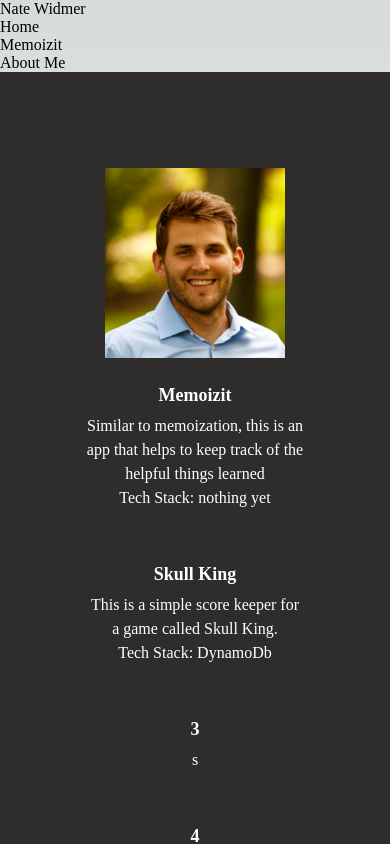
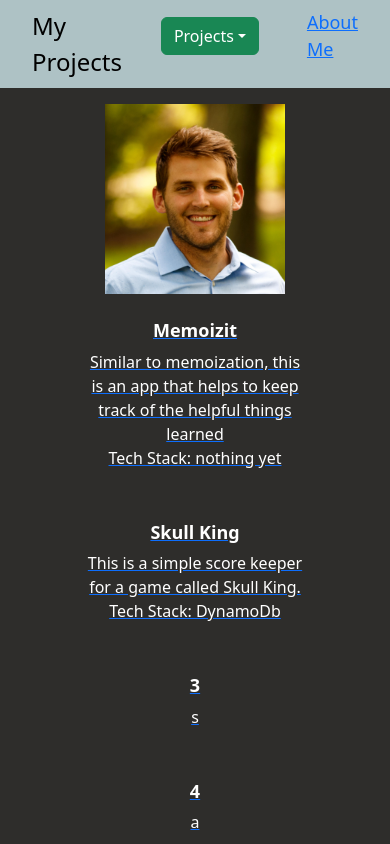
Before and after one commit to widnat/NateWidmer, a Next.js app: page / in a window 390 px wide. Shown: the top 844 px of the page. Built offline with nearby package versions, Linux system fonts and the light colour scheme.

Commit message:
Cleaned up styles Changed Nav Bar to have dropdown button

```diff
--- /dev/null
+++ b/components/MenuDropdown.tsx
@@ -0,0 +1,17 @@
+import Dropdown from 'react-bootstrap/Dropdown';
+
+export default function MenuDropdown() {
+  return (
+    <Dropdown>
+      <Dropdown.Toggle variant="success" id="dropdown-basic">
+        Projects
+      </Dropdown.Toggle>
+
+      <Dropdown.Menu>
+        <Dropdown.Item href="#/action-1">Memoizit</Dropdown.Item>
+        <Dropdown.Item href="#/action-2">Skull King</Dropdown.Item>
+        <Dropdown.Item href="#/action-3">Something else</Dropdown.Item>
+      </Dropdown.Menu>
+    </Dropdown>
+  );
+}
--- a/components/NavBar.tsx
+++ b/components/NavBar.tsx
@@ -1,21 +1,17 @@
 import React from "react";
 import Link from "next/link";
+import MenuDropdown from "./MenuDropdown";
 
 export default function NavBar() {
 
     return (
-        <nav className="flex light-bg justify-space">
-            <div className="logo white">
-              Nate Widmer
+        <nav className="flex">
+            <div className="title">
+            My Projects
             </div>
 
-            <ul className="flex white">
-                <li className="green">
-                    <Link href="/">Home</Link>
-                </li>
-                <li>
-                    <Link href="/#about">Memoizit</Link>
-                </li>
+            <ul className="flex">
+                <MenuDropdown/>
                 <li>
                     <Link href="/#about">About Me</Link>
                 </li>
--- a/package.json
+++ b/package.json
@@ -13,10 +13,12 @@
     "@types/node": "18.13.0",
     "@types/react": "18.0.28",
     "@types/react-dom": "18.0.10",
+    "bootstrap": "^5.2.3",
     "eslint": "8.34.0",
     "eslint-config-next": "13.1.6",
     "next": "13.1.6",
     "react": "18.2.0",
+    "react-bootstrap": "^2.7.1",
     "react-dom": "18.2.0",
     "typescript": "4.9.5"
   }
--- a/pages/index.tsx
+++ b/pages/index.tsx
@@ -1,23 +1,24 @@
 import Head from 'next/head'
 import Image from 'next/image'
 import styles from '@/styles/Home.module.css'
-import Header from 'components/NavBar'
+import NavBar from 'components/NavBar'
 import ProjectDetails from 'components/ProjectDetails'
+import 'bootstrap/dist/css/bootstrap.min.css';
 
 export default function Home() {
 
   return (
     <>
       <Head>
-        <title>Nate Widmer</title>
+        <title>Home</title>
         <meta name="description"
               content="Generated by create next app" />
         <meta name="viewport"
               content="width=device-width, initial-scale=1" />
       </Head>
-      <Header/>
+      <NavBar/>
       <main className={styles.main}>
-        <Image className={styles.logo}
+        <Image
                src="/images/HeadShot.png"
                alt="head shot"
                width={180}
--- a/styles/Home.module.css
+++ b/styles/Home.module.css
@@ -1,43 +1,10 @@
 .main {
   display: flex;
   flex-direction: column;
-  justify-content: space-between;
   align-items: center;
   background-color: #2e2d2b;
-  padding: 6rem;
+  padding: 1rem;
   min-height: 100vh;
-}
-
-.description {
-  display: inherit;
-  justify-content: inherit;
-  align-items: inherit;
-  font-size: 0.85rem;
-  max-width: var(--max-width);
-  width: 100%;
-  z-index: 2;
-  font-family: var(--font-mono);
-}
-
-.description a {
-  display: flex;
-  justify-content: center;
-  align-items: center;
-  gap: 0.5rem;
-}
-
-.description p {
-  position: relative;
-  margin: 0;
-  padding: 1rem;
-  background-color: rgba(var(--callout-rgb), 0.5);
-  border: 1px solid rgba(var(--callout-border-rgb), 0.3);
-  border-radius: var(--border-radius);
-}
-
-.code {
-  font-weight: 700;
-  font-family: var(--font-mono);
 }
 
 .grid {
@@ -75,85 +42,6 @@
   color: hsl(0, 0%, 100%);
 }
 
-.center {
-  display: flex;
-  justify-content: center;
-  align-items: center;
-  position: relative;
-  padding: 4rem 0;
-}
-
-.center::before {
-  background: var(--secondary-glow);
-  border-radius: 50%;
-  width: 480px;
-  height: 360px;
-  margin-left: -400px;
-}
-
-.center::after {
-  background: var(--primary-glow);
-  width: 240px;
-  height: 180px;
-  z-index: -1;
-}
-
-.center::before,
-.center::after {
-  content: '';
-  left: 50%;
-  position: absolute;
-  filter: blur(45px);
-  transform: translateZ(0);
-}
-
-.logo,
-.thirteen {
-  position: relative;
-}
-
-.thirteen {
-  display: flex;
-  justify-content: center;
-  align-items: center;
-  width: 75px;
-  height: 75px;
-  padding: 25px 10px;
-  margin-left: 16px;
-  transform: translateZ(0);
-  border-radius: var(--border-radius);
-  overflow: hidden;
-  box-shadow: 0px 2px 8px -1px #0000001a;
-}
-
-.thirteen::before,
-.thirteen::after {
-  content: '';
-  position: absolute;
-  z-index: -1;
-}
-
-/* Conic Gradient Animation */
-.thirteen::before {
-  animation: 6s rotate linear infinite;
-  width: 200%;
-  height: 200%;
-  background: var(--tile-border);
-}
-
-/* Inner Square */
-.thirteen::after {
-  inset: 0;
-  padding: 1px;
-  border-radius: var(--border-radius);
-  background: linear-gradient(
-    to bottom right,
-    rgba(var(--tile-start-rgb), 1),
-    rgba(var(--tile-end-rgb), 1)
-  );
-  background-clip: content-box;
-}
-
 /* Enable hover only on non-touch devices */
 @media (hover: hover) and (pointer: fine) {
   .card:hover {
@@ -177,7 +65,6 @@
   }
 }
 
-/* Mobile */
 @media (max-width: 700px) {
   .content {
     padding: 4rem;
@@ -196,61 +83,6 @@
 
   .card h2 {
     margin-bottom: 0.5rem;
-  }
-
-  .center {
-    padding: 8rem 0 6rem;
-  }
-
-  .center::before {
-    transform: none;
-    height: 300px;
-  }
-
-  .description {
-    font-size: 0.8rem;
-  }
-
-  .description a {
-    padding: 1rem;
-  }
-
-  .description p,
-  .description div {
-    display: flex;
-    justify-content: center;
-    position: fixed;
-    width: 100%;
-  }
-
-  .description p {
-    align-items: center;
-    inset: 0 0 auto;
-    padding: 2rem 1rem 1.4rem;
-    border-radius: 0;
-    border: none;
-    border-bottom: 1px solid rgba(var(--callout-border-rgb), 0.25);
-    background: linear-gradient(
-      to bottom,
-      rgba(var(--background-start-rgb), 1),
-      rgba(var(--callout-rgb), 0.5)
-    );
-    background-clip: padding-box;
-    backdrop-filter: blur(24px);
-  }
-
-  .description div {
-    align-items: flex-end;
-    pointer-events: none;
-    inset: auto 0 0;
-    padding: 2rem;
-    height: 200px;
-    background: linear-gradient(
-      to bottom,
-      transparent 0%,
-      rgb(var(--background-end-rgb)) 40%
-    );
-    z-index: 1;
   }
 }
 
--- a/styles/globals.css
+++ b/styles/globals.css
@@ -1,75 +1,33 @@
+@import url('https://fonts.googleapis.com/css2?family=Roboto+Mono:wght@300;400;600;700&display=swap');
+
 :root {
-  --max-width: 1100px;
-  --border-radius: 12px;
-  --font-mono: ui-monospace, Menlo, Monaco, 'Cascadia Mono', 'Segoe UI Mono',
-    'Roboto Mono', 'Oxygen Mono', 'Ubuntu Monospace', 'Source Code Pro',
-    'Fira Mono', 'Droid Sans Mono', 'Courier New', monospace;
-
-  --foreground-rgb: 0, 0, 0;
-  --background-start-rgb: 214, 219, 220;
-  --background-end-rgb: 255, 255, 255;
-
-  --primary-glow: conic-gradient(
-    from 180deg at 50% 50%,
-    #16abff33 0deg,
-    #0885ff33 55deg,
-    #54d6ff33 120deg,
-    #0071ff33 160deg,
-    transparent 360deg
-  );
-  --secondary-glow: radial-gradient(
-    rgba(255, 255, 255, 1),
-    rgba(255, 255, 255, 0)
-  );
-
-  --tile-start-rgb: 239, 245, 249;
-  --tile-end-rgb: 228, 232, 233;
-  --tile-border: conic-gradient(
-    #00000080,
-    #00000040,
-    #00000030,
-    #00000020,
-    #00000010,
-    #00000010,
-    #00000080
-  );
-
-  --callout-rgb: 238, 240, 241;
-  --callout-border-rgb: 172, 175, 176;
-  --card-rgb: 180, 185, 188;
-  --card-border-rgb: 131, 134, 135;
+  --nav-bg: #658c9286;
+  --text-color: black;
 }
 
 @media (prefers-color-scheme: dark) {
   :root {
-    --foreground-rgb: 255, 255, 255;
-    --background-start-rgb: 0, 0, 0;
-    --background-end-rgb: 0, 0, 0;
+    --nav-bg: #05101386;
+    --text-color: white;
+  }
 
-    --primary-glow: radial-gradient(rgba(1, 65, 255, 0.4), rgba(1, 65, 255, 0));
-    --secondary-glow: linear-gradient(
-      to bottom right,
-      rgba(1, 65, 255, 0),
-      rgba(1, 65, 255, 0),
-      rgba(1, 65, 255, 0.3)
-    );
+  html {
+    color-scheme: dark;
+  }
+}
 
-    --tile-start-rgb: 2, 13, 46;
-    --tile-end-rgb: 2, 5, 19;
-    --tile-border: conic-gradient(
-      #ffffff80,
-      #ffffff40,
-      #ffffff30,
-      #ffffff20,
-      #ffffff10,
-      #ffffff10,
-      #ffffff80
-    );
+@media (max-width: 768px) {
+  .flex {
+    row-gap: 2rem;
+    flex-direction: column;
+    align-items: center;
+    justify-content: center;
+  }
 
-    --callout-rgb: 20, 20, 20;
-    --callout-border-rgb: 108, 108, 108;
-    --card-rgb: 100, 100, 100;
-    --card-border-rgb: 200, 200, 200;
+  nav {
+    padding: 1rem 2rem;
+    flex-direction: row !important;
+    justify-content: space-between !important;
   }
 }
 
@@ -83,25 +41,36 @@ html,
 body {
   max-width: 100vw;
   overflow-x: hidden;
+  font-family: 'Monospace';
 }
 
-body {
-  color: rgb(var(--foreground-rgb));
-  background: linear-gradient(
-      to bottom,
-      transparent,
-      rgb(var(--background-end-rgb))
-    )
-    rgb(var(--background-start-rgb));
+nav {
+  justify-content: space-between;
+  color: var(--text-color);
+  padding: .5rem 2rem;
+  font-weight: 500;
+  background-color: var(--nav-bg);
+}
+nav .title {
+  font-size: x-large;
+}
+nav ul li {
+  list-style-type: none;
+  margin-left: 3rem;
+  font-size: large;
 }
 
 a {
   color: inherit;
   text-decoration: none;
+  cursor: pointer;
 }
 
-@media (prefers-color-scheme: dark) {
-  html {
-    color-scheme: dark;
-  }
+.flex {
+  display: flex;
+  flex-direction: row;
+  align-items: center;
 }
+.flex-full {
+  flex: 1;
+}
```
Also changed, not shown: 1 other file (tests, documents, lock files or other folders).
